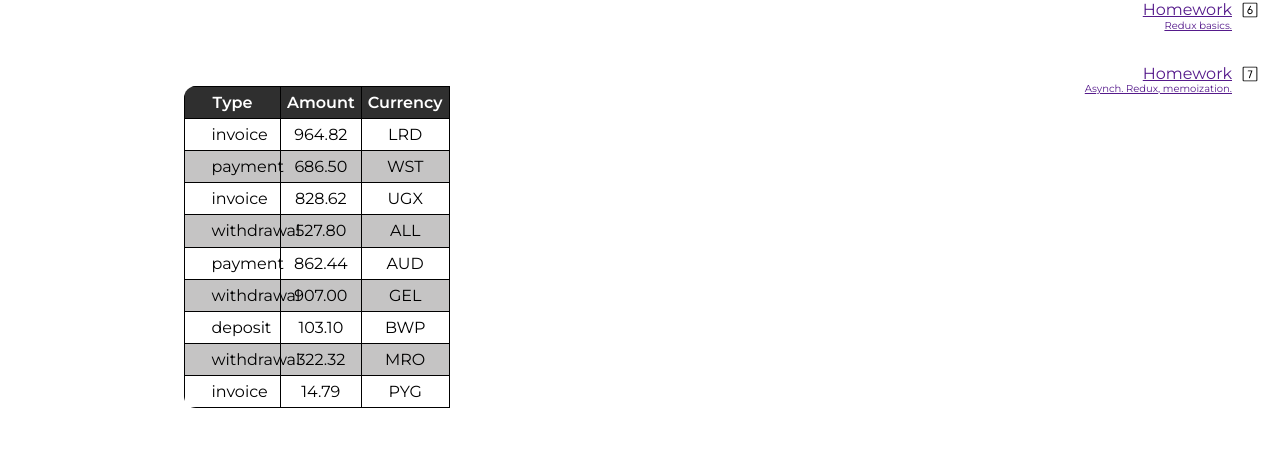
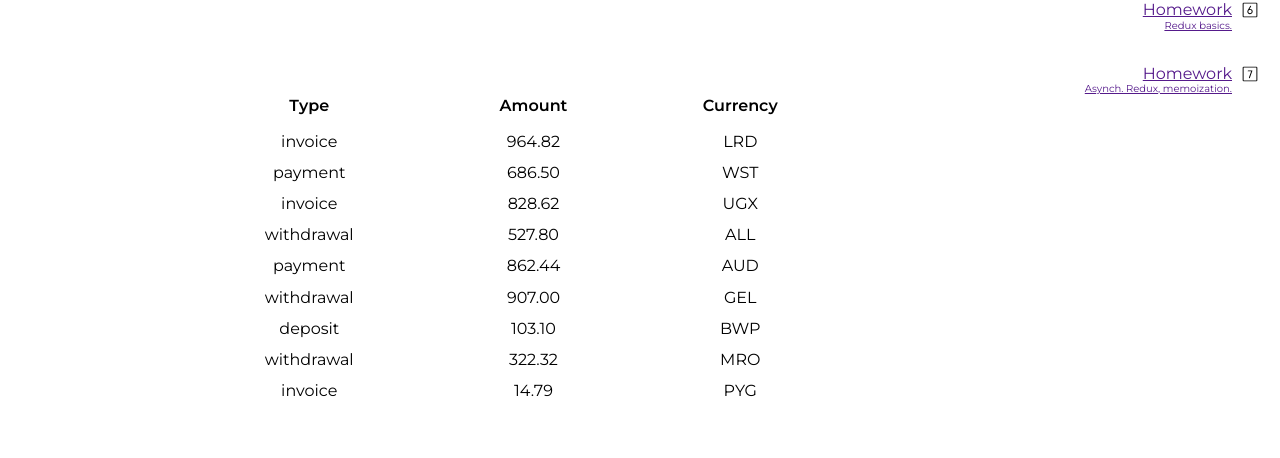
Before and after one commit to KL-ML/goit-neo-react-hw-module1, a React (Vite) app: page / in a window 1280 px wide. Shown: the part 405-863 px from the top of the page. Built offline with nearby package versions, Linux system fonts and the light colour scheme.

Commit message:
Update TransactionHistory.module.css

```diff
--- a/src/components/TransactionHistory/TransactionHistory.module.css
+++ b/src/components/TransactionHistory/TransactionHistory.module.css
@@ -1,17 +1,27 @@
-.tableHead{
-    background-color: rgb(47, 47, 47);
-    color: white;
+.tableWrap {
+  color: var(--light-secondary-color);
+  width: 100%;
 }
-table, th, td {
-  border: 1px solid black;
+.tableHead {
+  background-color: var(--dark-primary-color);
+  color: var(--light-color);
+  height: 40px;
+}
+table,
+th,
+td {
+  border: 1px solid var(--dark-color);
   border-collapse: collapse;
   text-align: center;
   padding: 6px;
 }
-td:first-child{
-    text-align: left;
-    padding-left: 10%;
+@media (min-width: 768px) {
+  .table,
+  th,
+  td {
+    border-color: var(--dark-tertiary-color);
+  }
 }
 .tableRow:nth-child(even) {
-  background-color: #c5c4c4;
+  background-color: var(--dark-tertiary-color);
 }
```
